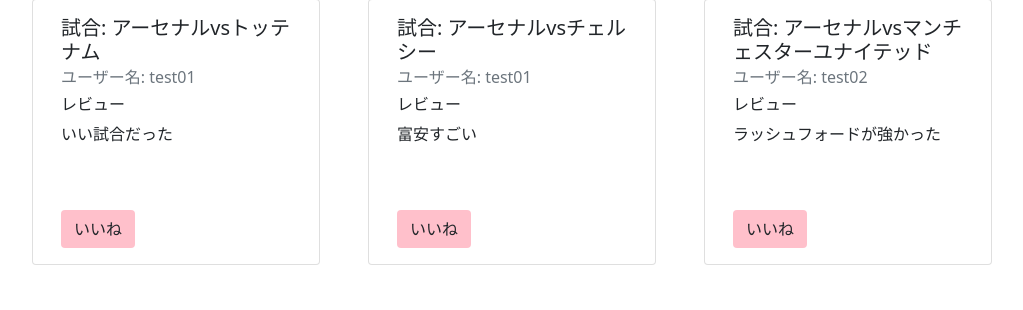
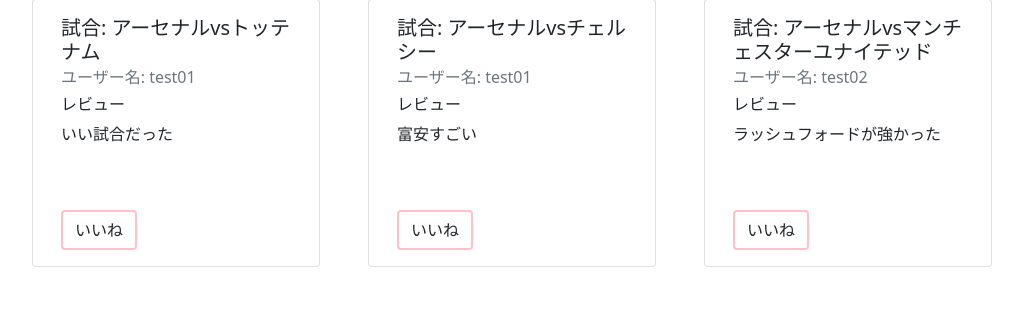
Before and after one commit to Ryota-Kaneko0508/premier_review, a Flask app: page / in a window 1280 px wide. Shown: the part 199-509 px from the top of the page, without its empty margins (38-1061 px from the left). Run offline with Flask 2, Linux system fonts and the light colour scheme; a user stored in the database is signed in; data comes from the database, SQL or seed files in the repository; both versions use the stored data as it was after the commit.

Commit message:
いいね部分の見た目の変更

```diff
--- a/app.py
+++ b/app.py
@@ -179,7 +179,6 @@ def likelist_LikeRelease(id):
     return redirect("/likelist")
 
 
-
 # database
 def connect_db():
     rv = sqlite3.connect(DATABASE)
--- a/templates/index.html
+++ b/templates/index.html
@@ -12,9 +12,9 @@
                 <h6>レビュー</h6>
                 <p class="card-text">{{ review.review }}</p>
                 {% if not review.id in like_ReviewIds %}
-                <a href="/{{review.id}}/like" role="button" class="btn btn-ms mt-5" style="background-color: pink;">いいね</a>
+                <a href="/{{review.id}}/like" role="button" class="btn btn-ms mt-5" style="border-color: pink; border-width: 2px;">いいね</a>
                 {% else %}
-                <a href="/{{review.id}}/like-release" role="button" class="btn btn-ms mt-5" style="border-color: pink; border-width: 2px;">いいね解除</a>
+                <a href="/{{review.id}}/like-release" role="button" class="btn btn-ms mt-5" style="background-color: pink;">いいね解除</a>
                 {% endif %}
             </div>
         </div>
--- a/templates/likelist.html
+++ b/templates/likelist.html
@@ -13,9 +13,9 @@
                 <h6>レビュー</h6>
                 <p class="card-text">{{ like.review }}</p>
                 {% if not like.id in like_ReviewIds %}
-                <a href="/likelist/{{like.id}}/like" role="button" class="btn btn-ms mt-5" style="background-color: pink;">いいね</a>
+                <a href="/likelist/{{like.id}}/like" role="button" class="btn btn-ms mt-5" style="border-color: pink; border-width: 2px;">いいね解除</a>
                 {% else %}
-                <a href="/likelist/{{like.id}}/like-release" role="button" class="btn btn-ms mt-5" style="border-color: pink; border-width: 2px;">いいね解除</a>
+                <a href="/likelist/{{like.id}}/like-release" role="button" class="btn btn-ms mt-5" style="background-color: pink;">いいね</a>
                 {% endif %}
             </div>
         </div>
```
Also changed, not shown: premier.db.
